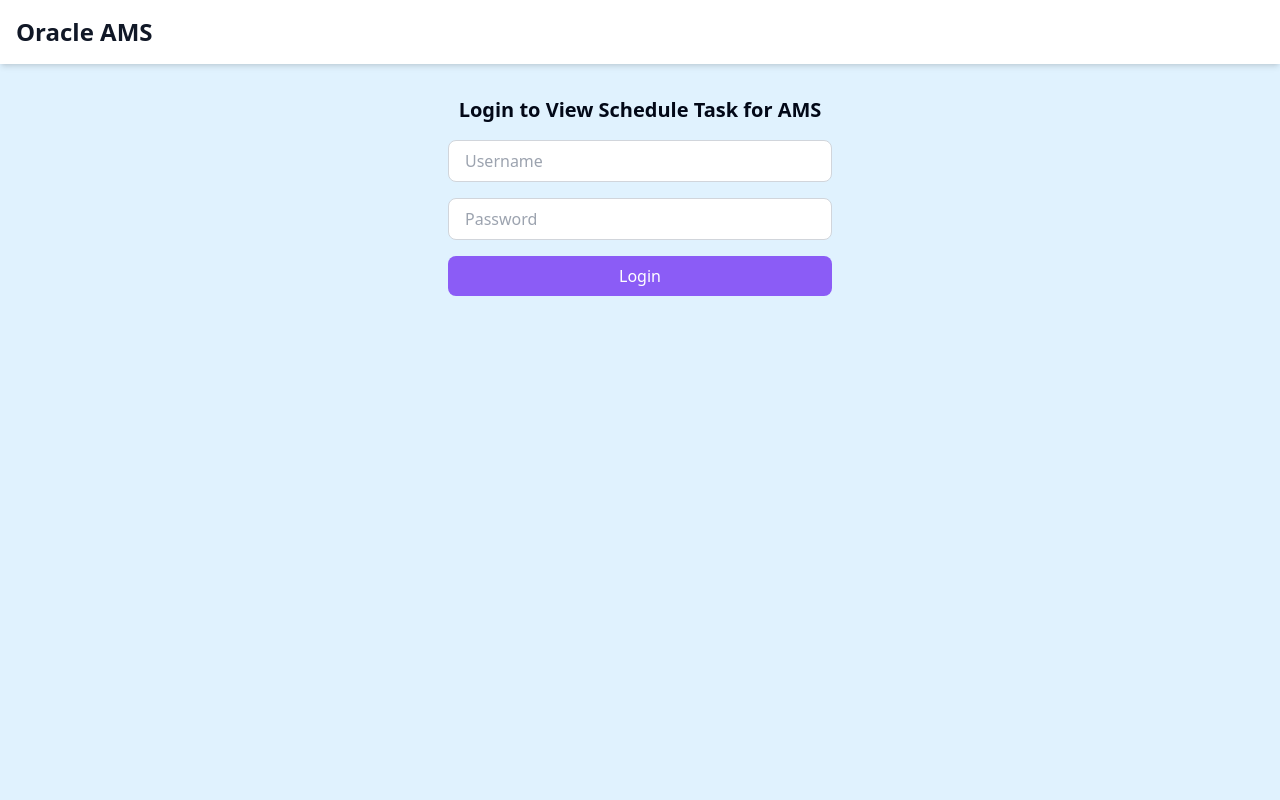
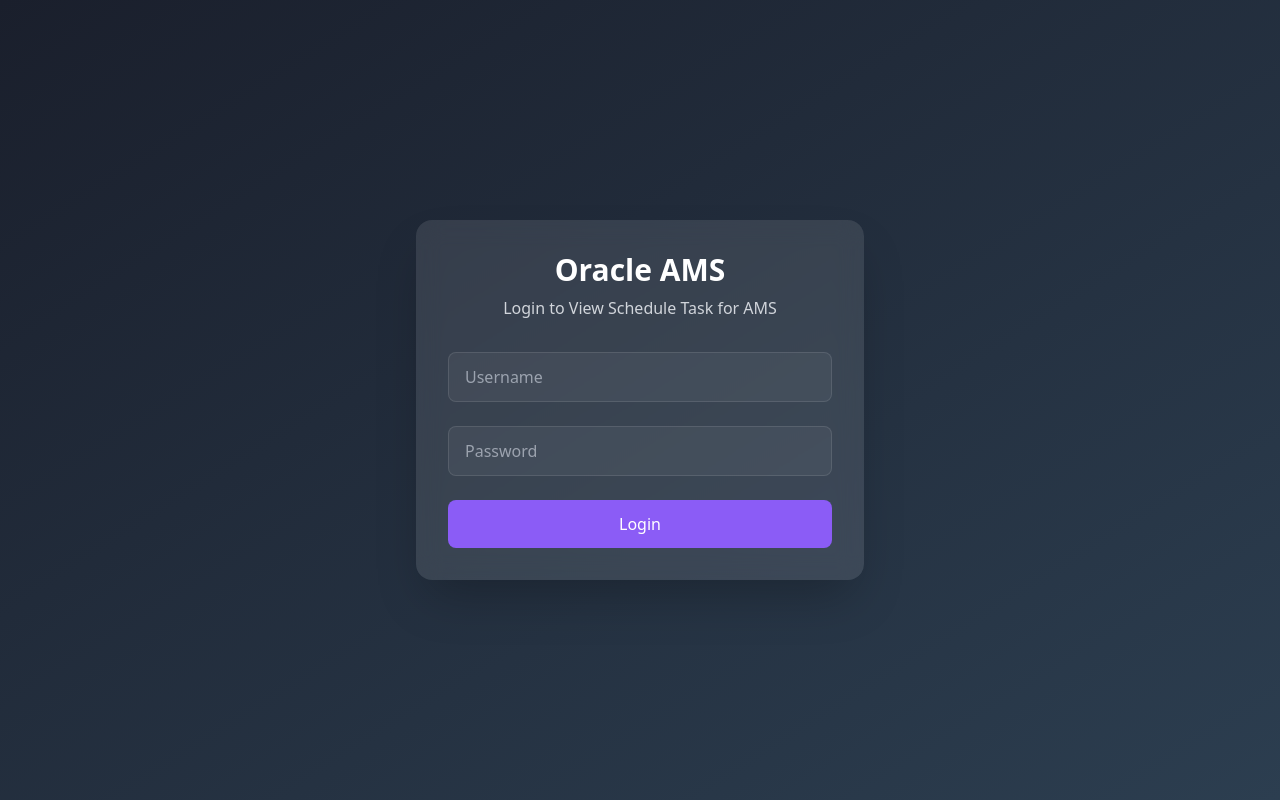
Before and after one commit to sachi22052023/AMS-, a React (Vite) app: page / in a window 1280 px wide. Built offline with nearby package versions, Linux system fonts and the light colour scheme.

Commit message:
Change background color and enhance login screen
Updated the background color to a deep blue and white combination. Improved the visual appeal of the login screen with better text formatting and added engaging effects for a more attractive user experience.
[skip gpt_engineer]

```diff
--- a/src/components/LoginForm.tsx
+++ b/src/components/LoginForm.tsx
@@ -26,34 +26,39 @@ export const LoginForm = () => {
   };
 
   return (
-    <div className="max-w-sm mx-auto mt-8">
-      <h2 className="text-xl font-bold mb-4 text-center">Login to View Schedule Task for AMS</h2>
-      <form onSubmit={handleSubmit} className="space-y-4">
-        <div>
+    <div className="min-h-screen flex items-center justify-center bg-gradient-to-br from-[#1A1F2C] to-[#2C3E50]">
+      <div className="max-w-md w-full mx-auto p-8 bg-white/10 backdrop-blur-md rounded-2xl shadow-2xl animate-fade-in">
+        <div className="mb-8 text-center">
+          <h1 className="text-3xl font-bold text-white mb-2">Oracle AMS</h1>
+          <p className="text-gray-300">Login to View Schedule Task for AMS</p>
+        </div>
+        <form onSubmit={handleSubmit} className="space-y-6">
+          <div className="space-y-2">
             <input
               type="text"
               value={username}
               onChange={(e) => setUsername(e.target.value)}
               placeholder="Username"
-            className="w-full rounded-lg border border-gray-300 px-4 py-2 focus:border-primary focus:outline-none focus:ring-1 focus:ring-primary"
+              className="w-full px-4 py-3 rounded-lg bg-white/5 border border-white/10 text-white placeholder:text-gray-400 focus:border-primary focus:ring-1 focus:ring-primary transition-all duration-200 hover:bg-white/10"
             />
           </div>
-        <div>
+          <div className="space-y-2">
             <input
               type="password"
               value={password}
               onChange={(e) => setPassword(e.target.value)}
               placeholder="Password"
-            className="w-full rounded-lg border border-gray-300 px-4 py-2 focus:border-primary focus:outline-none focus:ring-1 focus:ring-primary"
+              className="w-full px-4 py-3 rounded-lg bg-white/5 border border-white/10 text-white placeholder:text-gray-400 focus:border-primary focus:ring-1 focus:ring-primary transition-all duration-200 hover:bg-white/10"
             />
           </div>
           <button
             type="submit"
-          className="w-full rounded-lg bg-primary px-4 py-2 text-white transition-colors hover:bg-primary-hover"
+            className="w-full py-3 px-4 bg-primary text-white rounded-lg font-medium transition-all duration-200 hover:bg-primary-hover hover:scale-[1.02] active:scale-[0.98] hover:shadow-lg"
           >
             Login
           </button>
         </form>
       </div>
+    </div>
   );
 };
--- a/src/pages/Index.tsx
+++ b/src/pages/Index.tsx
@@ -9,32 +9,29 @@ const Index = () => {
   const { isLoggedIn, logout, isAdmin, userFullName } = useAuth();
 
   return (
-    <div className="min-h-screen bg-sky-100">
-      <div className="bg-white p-4 shadow-md mb-8 flex justify-between items-center">
-        <h1 className="text-2xl font-bold text-gray-900">
+    <div className="min-h-screen bg-[#1A1F2C]">
+      {isLoggedIn ? (
+        <>
+          <div className="bg-white/10 backdrop-blur-md p-4 shadow-md mb-8 flex justify-between items-center">
+            <h1 className="text-2xl font-bold text-white">
               Oracle AMS
             </h1>
-        {isLoggedIn && (
             <div className="flex items-center gap-4">
-            <span className="text-gray-600">Welcome, {userFullName?.toUpperCase()}</span>
+              <span className="text-gray-300">Welcome, {userFullName?.toUpperCase()}</span>
               <button
                 onClick={logout}
-              className="px-4 py-2 bg-blue-500 text-white rounded-md hover:bg-blue-600 transition-colors"
+                className="px-4 py-2 bg-primary text-white rounded-md hover:bg-primary-hover transition-colors"
               >
                 Logout
               </button>
             </div>
-        )}
           </div>
           <div className="container mx-auto px-4">
-        {!isLoggedIn ? (
-          <LoginForm />
-        ) : (
             <Tabs defaultValue="tasks" className="w-full">
-            <TabsList>
-              <TabsTrigger value="tasks">Tasks</TabsTrigger>
-              <TabsTrigger value="important-links">Important Links</TabsTrigger>
-              {isAdmin && <TabsTrigger value="user-management">User Management</TabsTrigger>}
+              <TabsList className="bg-white/5">
+                <TabsTrigger value="tasks" className="text-white">Tasks</TabsTrigger>
+                <TabsTrigger value="important-links" className="text-white">Important Links</TabsTrigger>
+                {isAdmin && <TabsTrigger value="user-management" className="text-white">User Management</TabsTrigger>}
               </TabsList>
               <TabsContent value="tasks">
                 <TaskList />
@@ -48,8 +45,11 @@ const Index = () => {
                 </TabsContent>
               )}
             </Tabs>
+          </div>
+        </>
+      ) : (
+        <LoginForm />
       )}
-      </div>
     </div>
   );
 };
```
Lines whose indentation alone changed are shown as unchanged.
